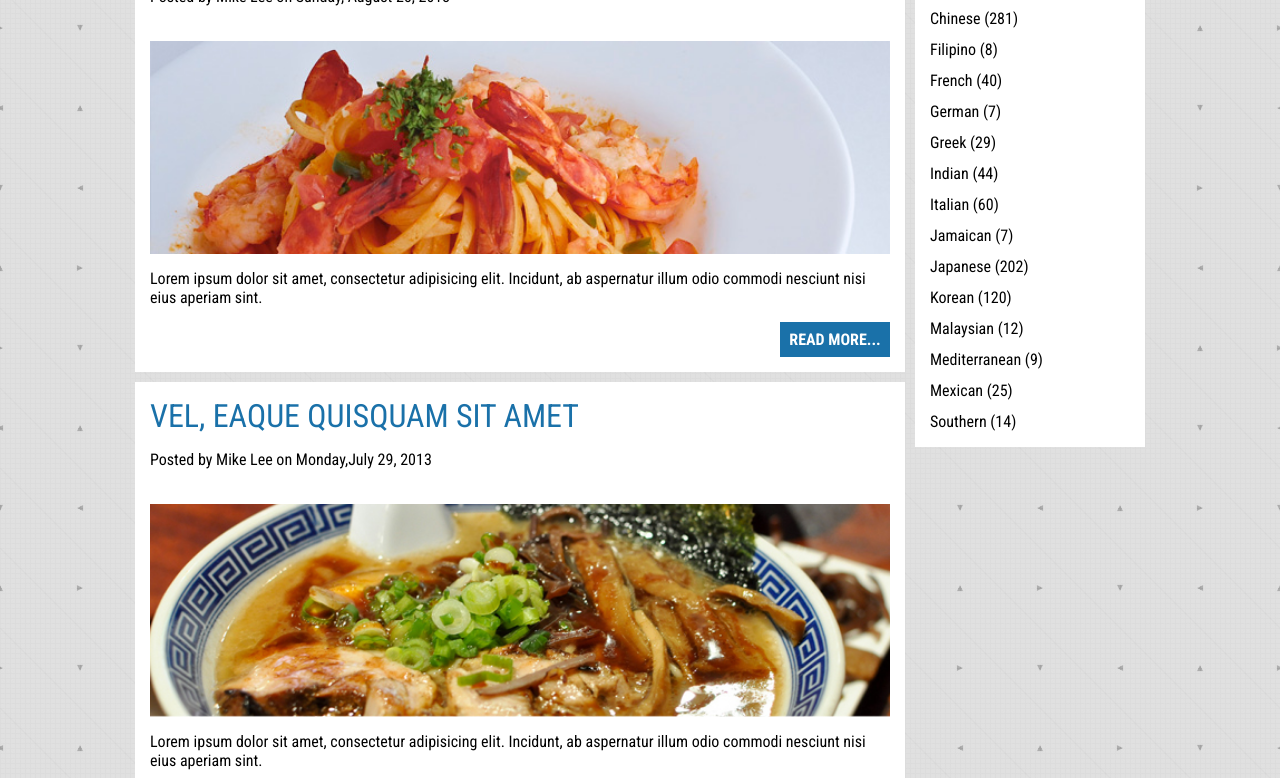
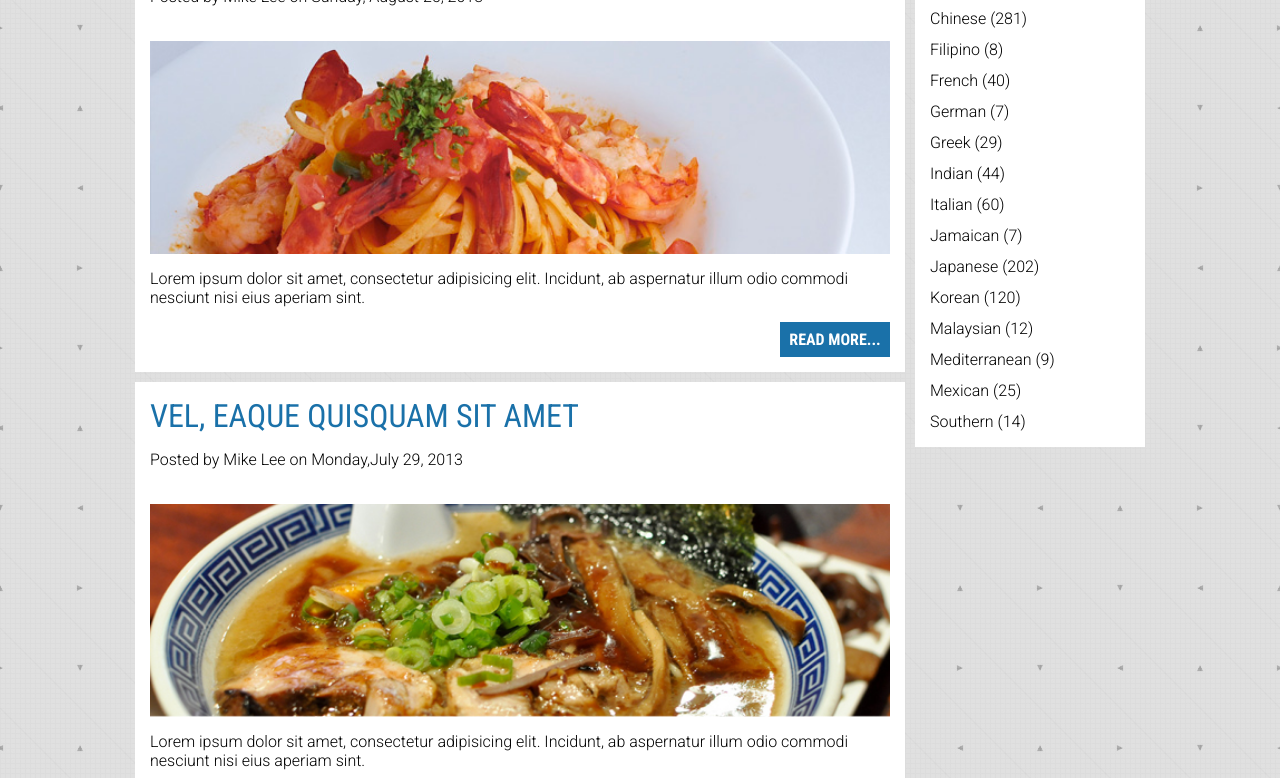
Before and after one commit to nyanbeans/food-explorer, a website: page dev/index.html in a window 1280 px wide. Shown: the part 692-1470 px from the top of the page. Drawn offline with nearby package versions, Linux system fonts and the light colour scheme; files that its build step writes are made by us from their sources.

Commit message:
font updates
changed to follow pdf instructions instead of image

```diff
--- a/dev/scss/_wrapper.scss
+++ b/dev/scss/_wrapper.scss
@@ -101,7 +101,7 @@ h2{
 }
 
 .section-cuisines a{
-    font-family: $fontCondensed; //i feel like this should be body font but it's thinner and bolded than regular so idk
+    font-family: $fontRegular;
     font-weight: $headingsFont;
     color: black;
 }
@@ -124,7 +124,7 @@ h2{
 }
 
 .article-recipes p{
-    font-family: $fontCondensed;
+    font-family: $fontRegular;
     margin: 0;
     padding-top: 15px;
     padding-bottom: 15px;
```
